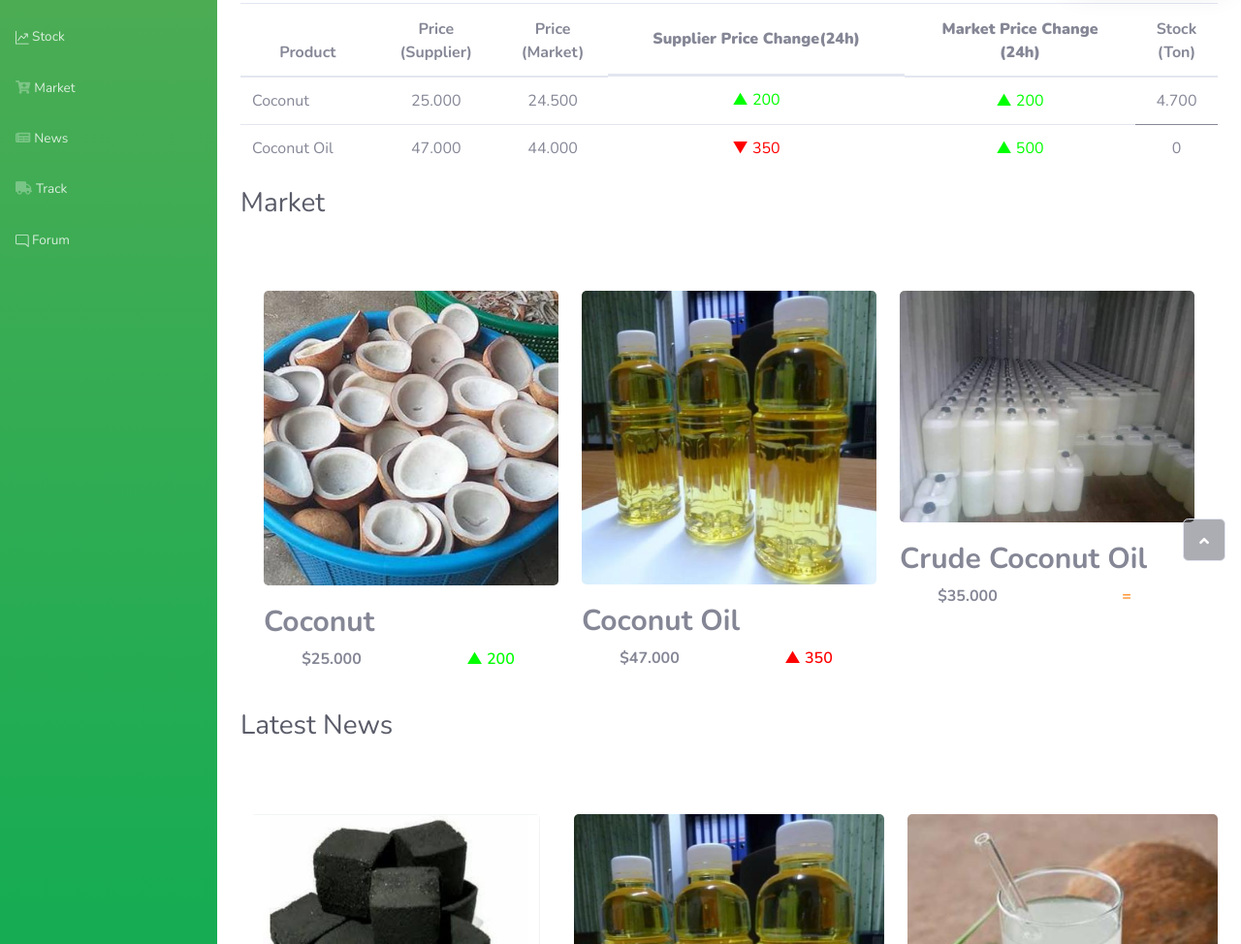
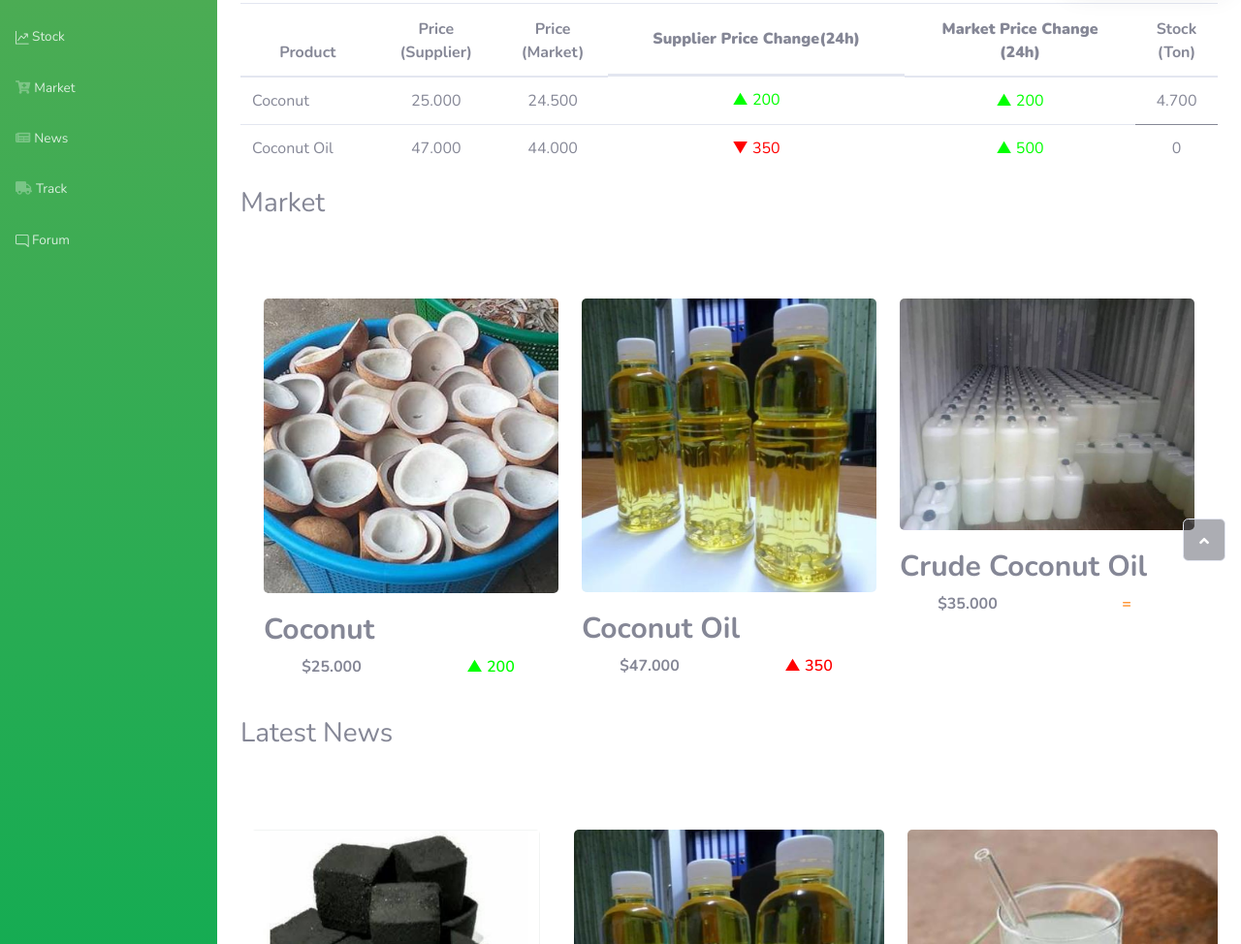
Before and after one commit to reoltest/reoltest.github.io, a plain HTML site: page homeEN.html in a window 1280 px wide. Shown: the part 205-1179 px from the top of the page at 97% size. Drawn offline with nearby package versions, Linux system fonts and the light colour scheme.

Commit message:
Add files via upload

```diff
--- a/homeEN.html
+++ b/homeEN.html
@@ -144,7 +144,7 @@
                     <!-- Start: Item List -->
                     <section class="article-list bg-white">
                         <div class="d-sm-flex justify-content-between align-items-center mb-4">
-                            <h3 class="text-dark mb-0" style="color: rgb(133,135,150);font-weight: 500;">Market</h3>
+                            <h3 style="color: rgb(133,135,150);font-weight: 500;">Market</h3>
                         </div>
                         <div class="container">
                             <!-- Start: items -->
@@ -176,7 +176,7 @@
                     <!-- Start: news -->
                     <section class="article-list bg-white">
                         <div class="d-sm-flex justify-content-between align-items-center mb-4">
-                            <h3 class="text-dark mb-0" style="font-weight: 500;">Latest News</h3>
+                            <h3 style="color: rgb(133,135,150);font-weight: 500;">Latest News</h3>
                         </div><!-- Start: Articles -->
                         <div class="row articles">
                             <div class="col-sm-6 col-md-4 item" style="color: rgb(133,135,150);"><a href="#"><img class="img-fluid" src="/assets/img/edWSXAQ@!.png?h=2d6d6c5ea1faa974656e955979f9ae53"></a>
```
Also changed, not shown: home.html (+3 -1 lines).
